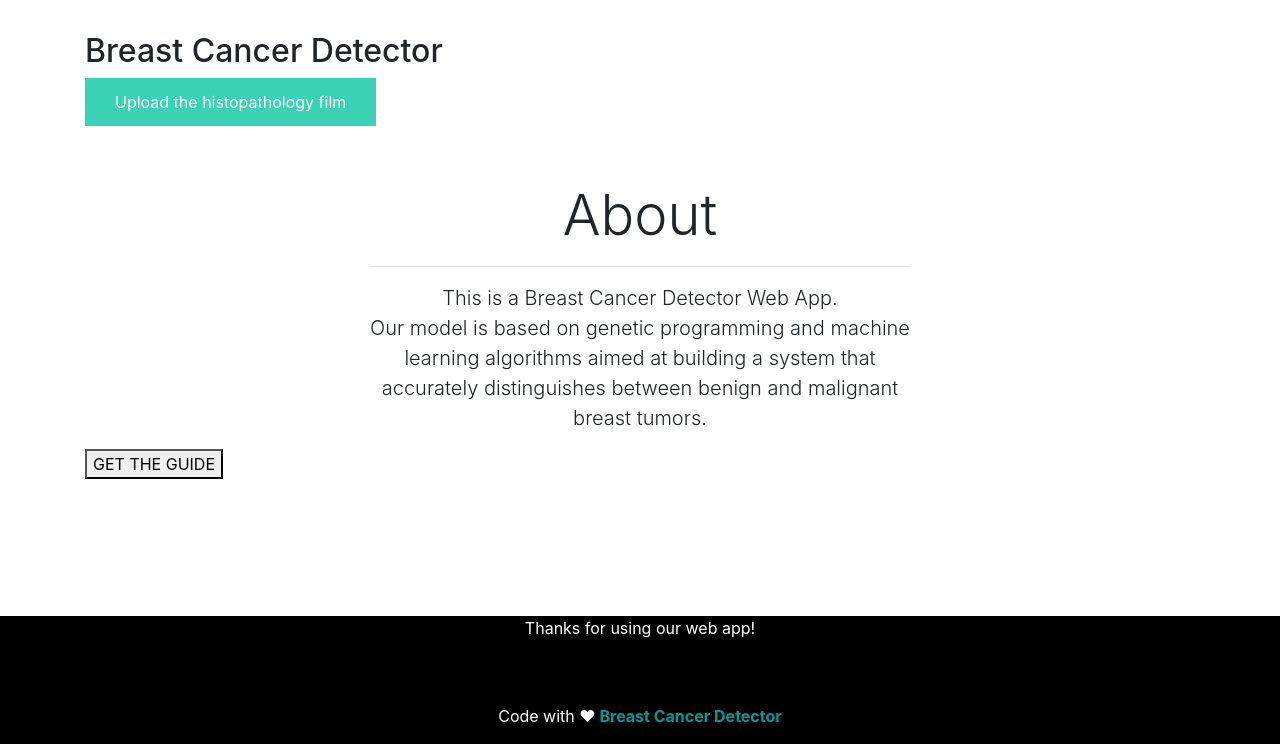
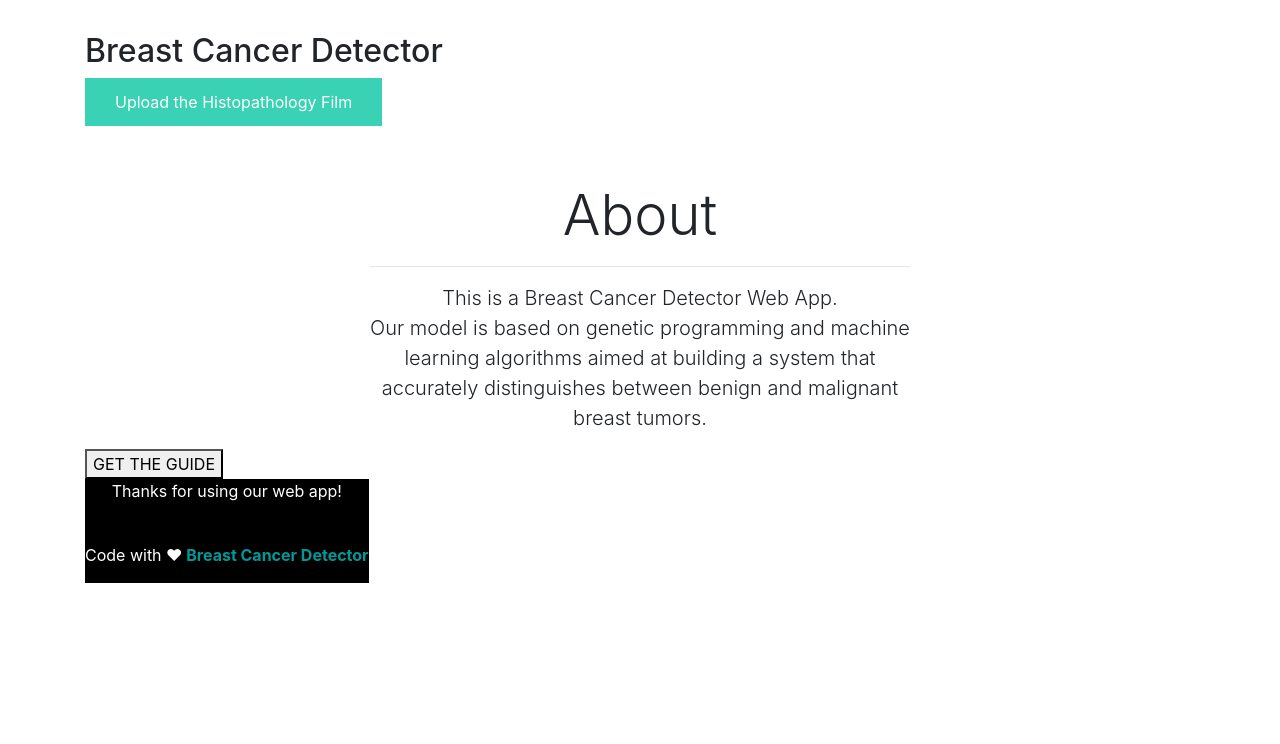
Before and after one commit to Pratyush-exe/breast-cancer-detector-app, a Flask app: page / in a window 1280 px wide. Shown: the part 56-800 px from the top of the page. Run offline with Flask 2, Linux system fonts and the light colour scheme; some libraries are stand-ins or nearby versions.

Commit message:
Update index.html

```diff
--- a/templates/index.html
+++ b/templates/index.html
@@ -5,7 +5,7 @@
 <div>
     <form id="upload-file" method="post" enctype="multipart/form-data">
         <label for="imageUpload" class="upload-label">
-            Upload the histopathology film
+            Upload the Histopathology Film
         </label>
         <input type="file" name="file" id="imageUpload" accept=".png, .jpg, .jpeg">
     </form>
@@ -50,9 +50,8 @@
 
 <div class="container-fluid">
     <div class="row">
-        <footer class="fixed-bottom navbar-light" style="background: black;color: white;text-align: center;">
+        <footer class="navbar-light" style="background: black;color: white;text-align: center;">
             <p>Thanks for using our web app! </p>
-    	    <br>
     	    <br>
 	    <p>Code with ❤<b><a href="link for github" style="color:#009999"> Breast Cancer Detector</a></p></b>
 	</footer>
```
